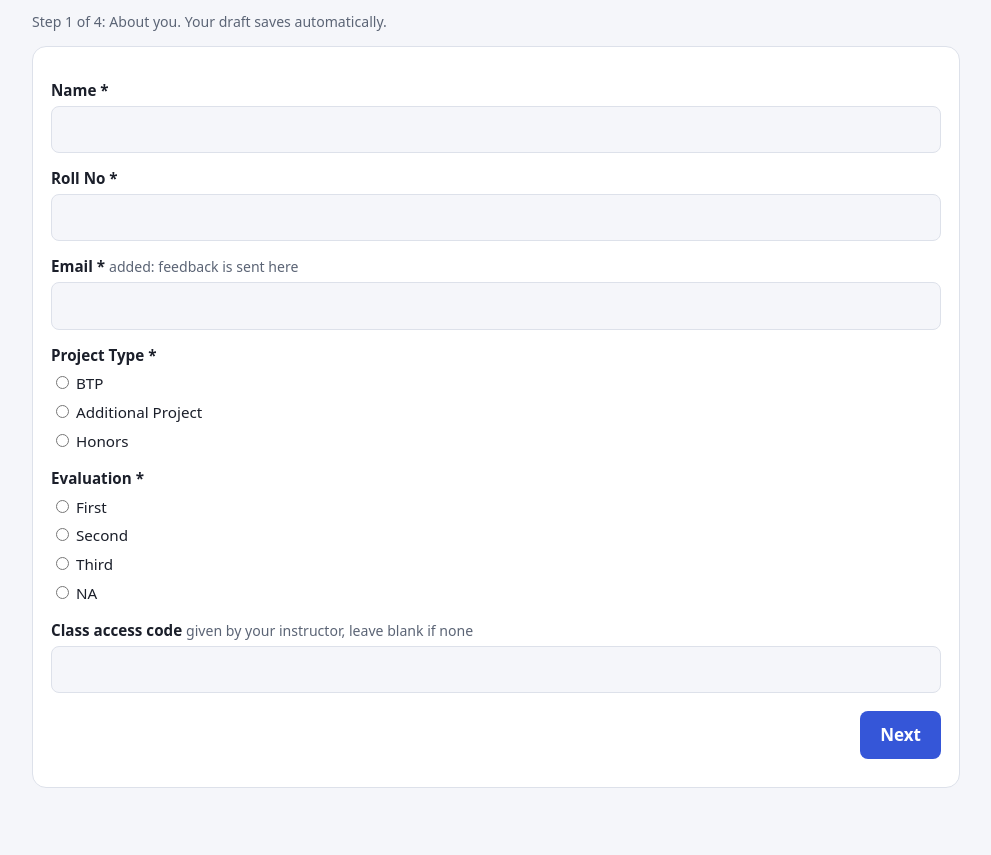
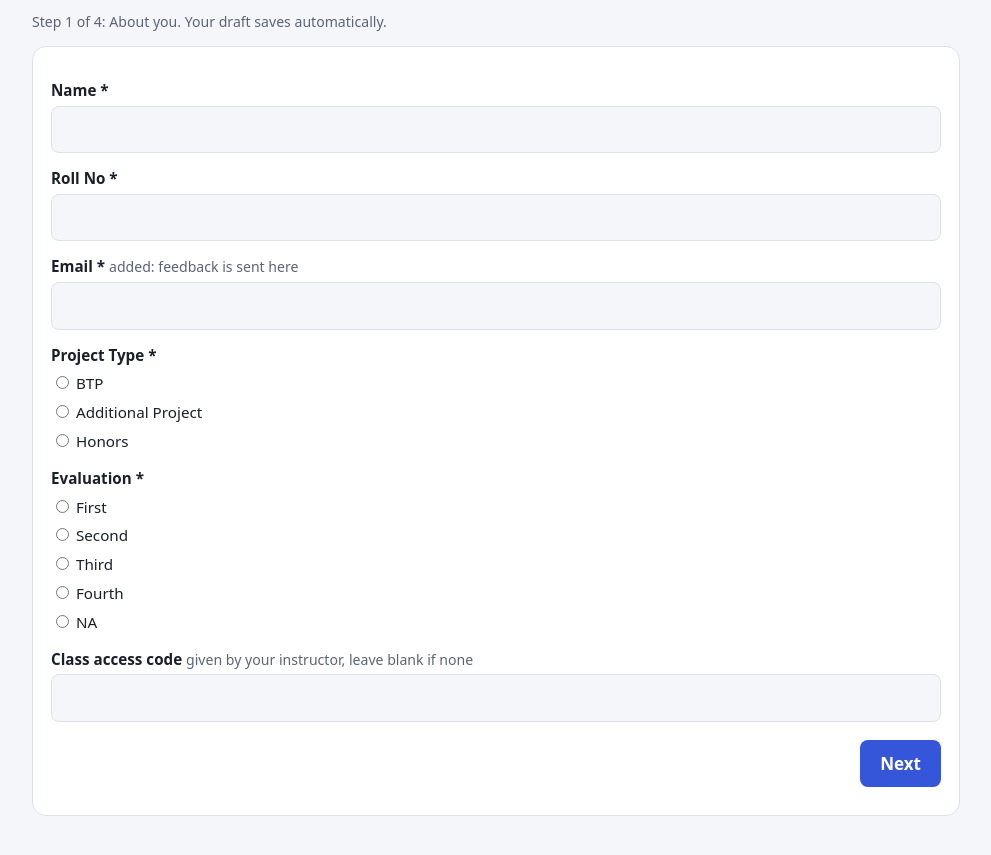
Before and after one commit to pavankumarbn/projecteval, a plain HTML site: page index.html in a window 1280 px wide. Shown: the part 91-946 px from the top of the page, without its empty margins (144-1135 px from the left). Drawn offline with Linux system fonts and the light colour scheme.

Commit message:
Update index.html

```diff
--- a/index.html
+++ b/index.html
@@ -36,7 +36,7 @@ const FIELDS=[
 {id:"roll",label:"Roll No",type:"text",step:0,req:1},
 {id:"email",label:"Email",hint:"added: feedback is sent here",type:"email",step:0,req:1},
 {id:"ptype",label:"Project Type",type:"radio",step:0,req:1,options:["BTP","Additional Project","Honors"]},
-{id:"evalround",label:"Evaluation",type:"radio",step:0,req:1,options:["First","Second","Third","NA"]},
+{id:"evalround",label:"Evaluation",type:"radio",step:0,req:1,options:["First","Second","Third","Fourth","NA"]},
 {id:"code",label:"Class access code",hint:"given by your instructor, leave blank if none",type:"text",step:0},
 {id:"title",label:"Name of The Project",type:"text",step:1,req:1},
 {id:"objectives",label:"Overall Objectives of The Project",type:"textarea",step:1,req:1,min:120},
```
